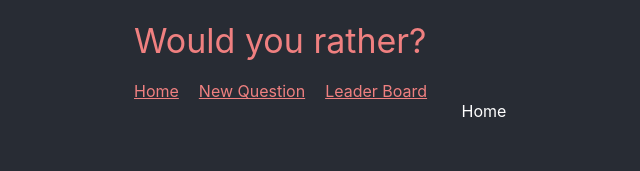
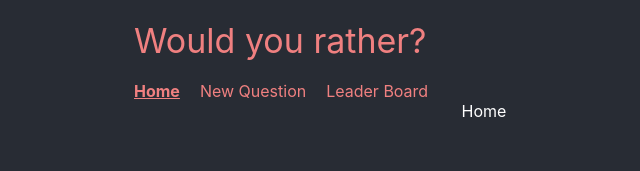
Before and after one commit to AlbertVilaCalvo/React-Redux-Udacity-WouldYouRather, a React (Create React App) app: page / in a window 1280 px wide. Shown: the top 171 px of the page, without its empty margins (156-796 px from the left). Built offline with nearby package versions, Linux system fonts and the light colour scheme.

Commit message:
Style NavLink active

```diff
--- a/src/App.css
+++ b/src/App.css
@@ -1,10 +1,10 @@
-.App {
+.App-outer-container {
   text-align: center;
   background-color: #282c34;
   min-height: 100vh;
 }
 
-.App-container {
+.App-inner-container {
   max-width: 700px;
   margin: 0 auto;
 }
@@ -33,4 +33,10 @@ nav li {
 
 nav a {
   color: lightcoral;
+  text-decoration: none;
 }
+
+.nav-link-active {
+  text-decoration: underline;
+  font-weight: bold;
+}
--- a/src/App.js
+++ b/src/App.js
@@ -10,8 +10,8 @@ import {
 function App() {
   return (
     <Router>
-      <div className="App">
-        <div className="App-container">
+      <div className="App-outer-container">
+        <div className="App-inner-container">
           <header className="header">
             <Link className="header-link" to="/">
               Would you rather?
@@ -20,13 +20,19 @@ function App() {
           <nav>
             <ul>
               <li>
-                <NavLink to="/">Home</NavLink>
+                <NavLink to="/" exact activeClassName="nav-link-active">
+                  Home
+                </NavLink>
               </li>
               <li>
-                <NavLink to="/add">New Question</NavLink>
+                <NavLink to="/add" activeClassName="nav-link-active">
+                  New Question
+                </NavLink>
               </li>
               <li>
-                <NavLink to="/leaderboard">Leader Board</NavLink>
+                <NavLink to="/leaderboard" activeClassName="nav-link-active">
+                  Leader Board
+                </NavLink>
               </li>
             </ul>
           </nav>
```
